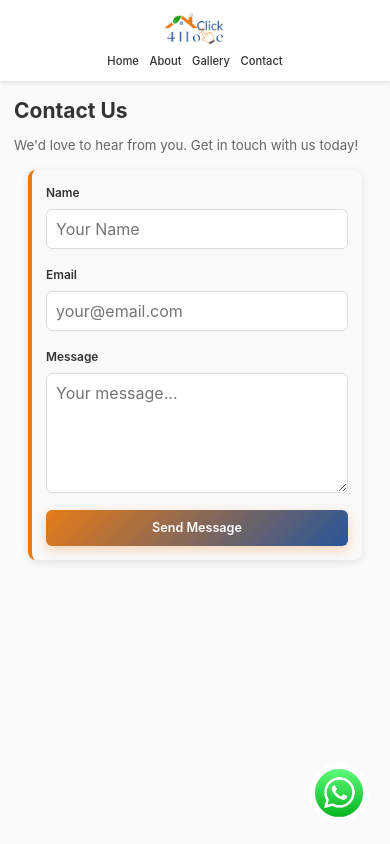
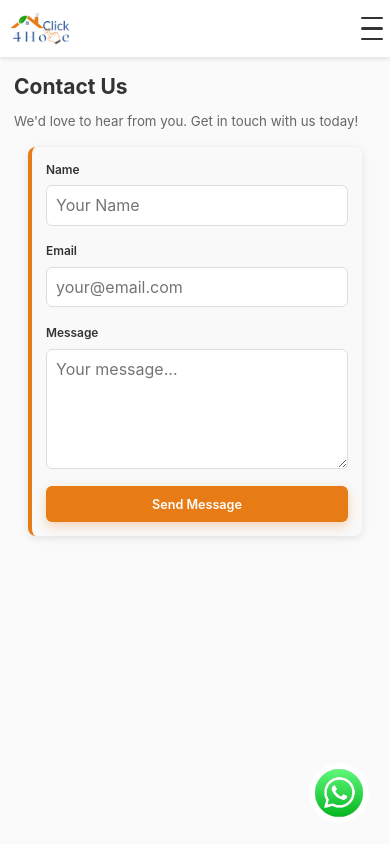
Before and after one commit to Sahirullah/Click4Home, a React (Vite) app: page /contact in a window 390 px wide. Shown: the top 844 px of the page. Built offline with nearby package versions, Linux system fonts and the light colour scheme.

Commit message:
updating

```diff
--- a/src/components/Header.css
+++ b/src/components/Header.css
@@ -13,6 +13,7 @@
   align-items: center;
   justify-content: space-between;
   padding: 1rem 2rem;
+  position: relative;
 }
 
 .logo {
@@ -24,6 +25,36 @@
 .logo img {
   height: 50px;
   width: auto;
+}
+
+.hamburger {
+  display: none;
+  flex-direction: column;
+  background: none;
+  border: none;
+  cursor: pointer;
+  padding: 0;
+}
+
+.hamburger span {
+  width: 25px;
+  height: 3px;
+  background-color: #333;
+  margin: 5px 0;
+  transition: all 0.3s ease;
+  border-radius: 2px;
+}
+
+.hamburger.active span:nth-child(1) {
+  transform: rotate(45deg) translate(10px, 10px);
+}
+
+.hamburger.active span:nth-child(2) {
+  opacity: 0;
+}
+
+.hamburger.active span:nth-child(3) {
+  transform: rotate(-45deg) translate(7px, -7px);
 }
 
 .navbar {
@@ -67,34 +98,60 @@
     height: 40px;
   }
 
+  .hamburger {
+    display: flex;
+  }
+
   .navbar {
-    gap: 1rem;
-    flex-wrap: wrap;
-    justify-content: center;
+    position: absolute;
+    top: 100%;
+    left: 0;
+    right: 0;
+    flex-direction: column;
+    gap: 0;
+    background-color: #fff;
+    box-shadow: 0 4px 8px rgba(0, 0, 0, 0.1);
+    max-height: 0;
+    overflow: hidden;
+    transition: max-height 0.3s ease;
+  }
+
+  .navbar.active {
+    max-height: 500px;
   }
 
   .navbar a {
+    padding: 1rem 1.5rem;
     font-size: 0.9rem;
+    border-bottom: 1px solid #eee;
+  }
+
+  .navbar a:last-child {
+    border-bottom: none;
+  }
+
+  .navbar a:hover {
+    background-color: #f5f5f5;
   }
 }
 
 @media (max-width: 480px) {
   .header-container {
     padding: 0.8rem 0.5rem;
-    flex-direction: column;
-    gap: 0.5rem;
   }
 
   .logo img {
     height: 35px;
   }
 
-  .navbar {
-    gap: 0.75rem;
-    justify-content: center;
+  .hamburger span {
+    width: 22px;
+    height: 2.5px;
+    margin: 4px 0;
   }
 
   .navbar a {
+    padding: 0.85rem 1rem;
     font-size: 0.8rem;
   }
 }
--- a/src/components/Header.jsx
+++ b/src/components/Header.jsx
@@ -1,19 +1,37 @@
+import { useState } from 'react';
 import { Link } from 'react-router-dom';
 import logo from '../assets/logo.png';
 import './Header.css';
 
 export default function Header() {
+  const [menuOpen, setMenuOpen] = useState(false);
+
+  const toggleMenu = () => {
+    setMenuOpen(!menuOpen);
+  };
+
+  const closeMenu = () => {
+    setMenuOpen(false);
+  };
+
   return (
     <header className="header">
       <div className="header-container">
         <Link to="/" className="logo">
           <img src={logo} alt="Click4Home Logo" />
         </Link>
-        <nav className="navbar">
-          <Link to="/">Home</Link>
-          <Link to="/about">About</Link>
-          <Link to="/gallery">Gallery</Link>
-          <Link to="/contact">Contact</Link>
+
+        <button className="hamburger" onClick={toggleMenu}>
+          <span></span>
+          <span></span>
+          <span></span>
+        </button>
+
+        <nav className={`navbar ${menuOpen ? 'active' : ''}`}>
+          <Link to="/" onClick={closeMenu}>Home</Link>
+          <Link to="/about" onClick={closeMenu}>About</Link>
+          <Link to="/gallery" onClick={closeMenu}>Gallery</Link>
+          <Link to="/contact" onClick={closeMenu}>Contact</Link>
         </nav>
       </div>
     </header>
--- a/src/components/SuccessModal.css
+++ b/src/components/SuccessModal.css
@@ -75,7 +75,7 @@
 }
 
 .modal-btn {
-  background: linear-gradient(135deg, #E77B16 0%, #27569B 100%);
+  background-color: #E77B16;
   color: white;
   border: none;
   padding: 0.85rem 2.5rem;
@@ -84,12 +84,12 @@
   font-weight: 600;
   cursor: pointer;
   transition: all 0.3s ease;
-  box-shadow: 0 4px 15px  #E77B16;
+  box-shadow: 0 4px 15px rgba(39, 86, 155, 0.4);
 }
 
 .modal-btn:hover {
   transform: translateY(-2px);
-  box-shadow: 0 6px 20px #E77B16;
+  box-shadow: 0 6px 20px rgba(39, 86, 155, 0.5);
 }
 
 .modal-btn:active {
--- a/src/pages/Contact.css
+++ b/src/pages/Contact.css
@@ -46,7 +46,7 @@
 .submit-btn {
   width: 100%;
   padding: 1rem;
-  background: linear-gradient(135deg, #E77B16 0%, #27569B 100%);
+  background-color: #E77B16;
   color: white;
   border: none;
   border-radius: 6px;
@@ -58,6 +58,7 @@
 }
 
 .submit-btn:hover {
+  background-color: #D46A0F;
   transform: translateY(-2px);
   box-shadow: 0 6px 16px rgba(231, 123, 22, 0.4);
 }
```
Also changed, not shown: 1 other file (tests, documents, lock files or other folders).
